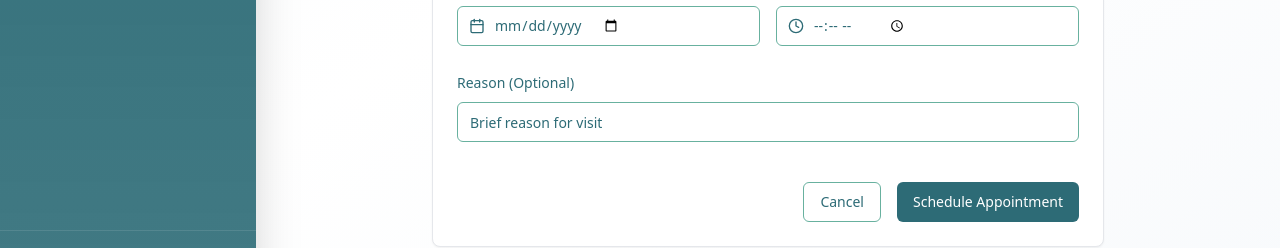
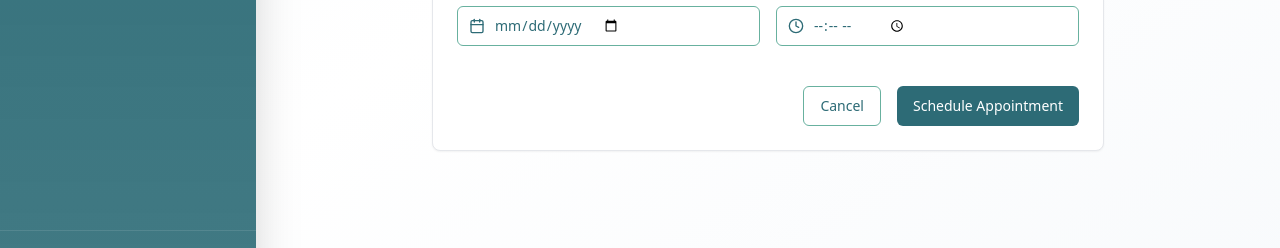
Before and after one commit to Jay-Suryawansh7/HMS, a React (Vite) app in the folder apps/client/: page /dashboard/appointments/create in a window 1280 px wide. Shown: the part 493-741 px from the top of the page. Built offline with nearby package versions, Linux system fonts and the light colour scheme; no server answers; sample sign-in values are in the browser's storage.

Commit message:
fix: Remove reason field from CreateAppointment form
- Removed reason from form state
- Removed reason input field from UI
- Removed reason from POST request body
- Matches backend schema

```diff
--- a/apps/client/src/pages/CreateAppointment.tsx
+++ b/apps/client/src/pages/CreateAppointment.tsx
@@ -32,7 +32,6 @@ export default function CreateAppointment() {
     doctorId: '',
     date: '',
     time: '',
-    reason: '',
   });
 
   useEffect(() => {
@@ -108,8 +107,7 @@ export default function CreateAppointment() {
           patientId: parseInt(formData.patientId),
           doctorId: parseInt(formData.doctorId),
           time: dateTime.toISOString(),
-          status: 'SCHEDULED',
-          reason: formData.reason
+          status: 'SCHEDULED'
         },
         {
           headers: {
@@ -221,16 +219,6 @@ export default function CreateAppointment() {
               </div>
             </div>
 
-            <div className="space-y-2">
-              <Label htmlFor="reason">Reason (Optional)</Label>
-              <Input
-                id="reason"
-                placeholder="Brief reason for visit"
-                value={formData.reason}
-                onChange={(e) => setFormData({ ...formData, reason: e.target.value })}
-              />
-            </div>
-
             <div className="flex justify-end gap-4 pt-4">
               <Button type="button" variant="outline" onClick={() => navigate('/dashboard/appointments')}>
                 Cancel
```
